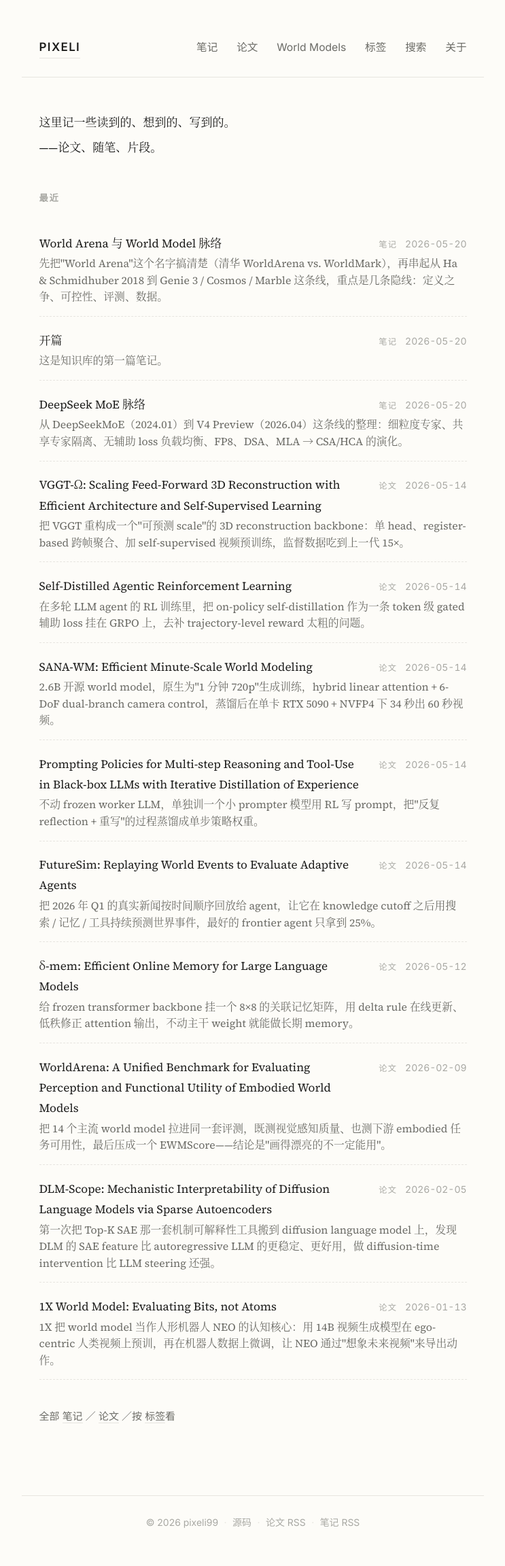
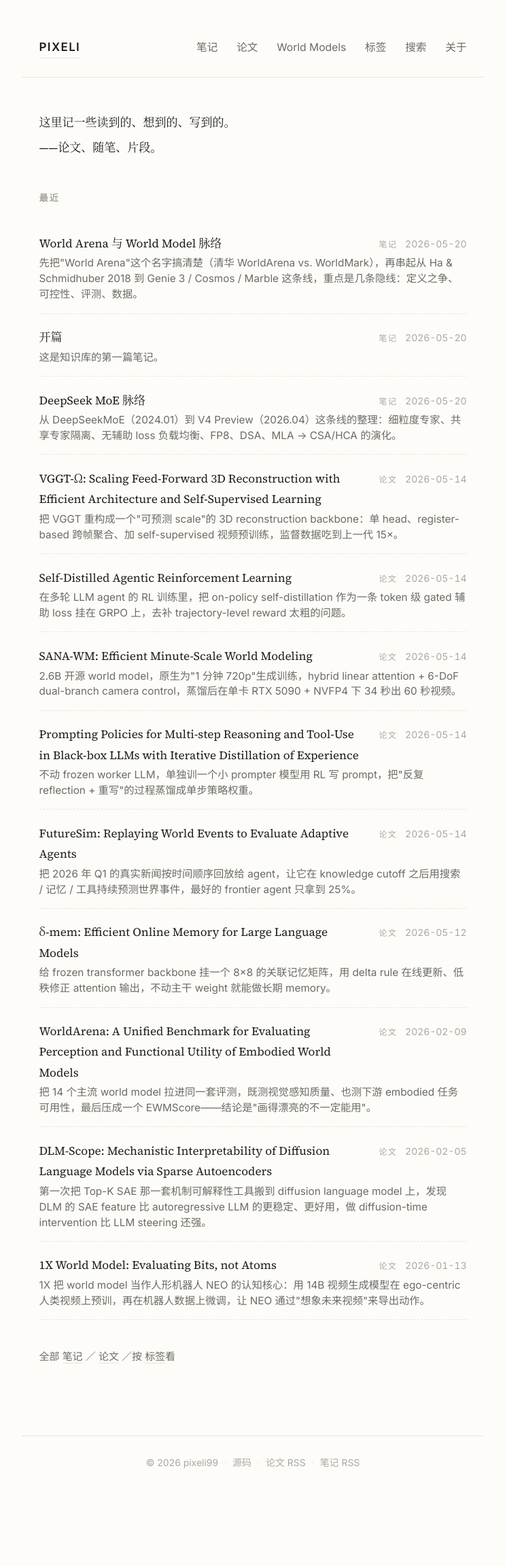
Before and after one commit to pixeli99/PIXELI, a Jekyll site: the page built from index.md, in a window 1280 px wide. Shown: the whole page at 68% size, without its empty margins (268-1011 px from the left). Built offline with Jekyll 4.4.1, drawn with Linux system fonts in a browser that asks for light colours; after the commit the page ends 2216 px from its top, so only the background shows below that.

Commit message:
CSS：列表页摘要改用 sans-serif 字族
列表条目里的摘要段一直继承 body 的 serif，与同行所有元数据
（日期、作者、venue、kind）的 sans-serif 不一致，视觉上
摘要与 serif 标题粘连，难以快速扫描。改为 var(--font-sans)
后，serif 标题和 sans 摘要各就其位，层次更清晰。
顺带微调字号 0.93→0.9rem、行距 1.55→1.5。

Co-Authored-By: Claude Sonnet 4.6 <noreply@anthropic.com>

```diff
--- a/assets/css/main.scss
+++ b/assets/css/main.scss
@@ -486,9 +486,10 @@ sup.footnote, a.footnote {
   width: 100%;
 }
 .entry-list .entry-excerpt {
+  font-family: var(--font-sans);
   color: var(--muted);
-  font-size: 0.93rem;
-  line-height: 1.55;
+  font-size: 0.9rem;
+  line-height: 1.5;
 }
 .post-body { word-wrap: break-word; }
 .post-body > *:first-child { margin-top: 0; }
```
